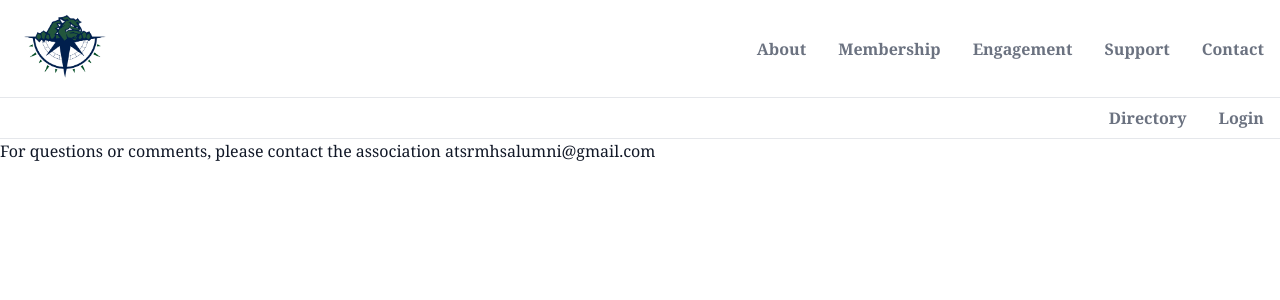
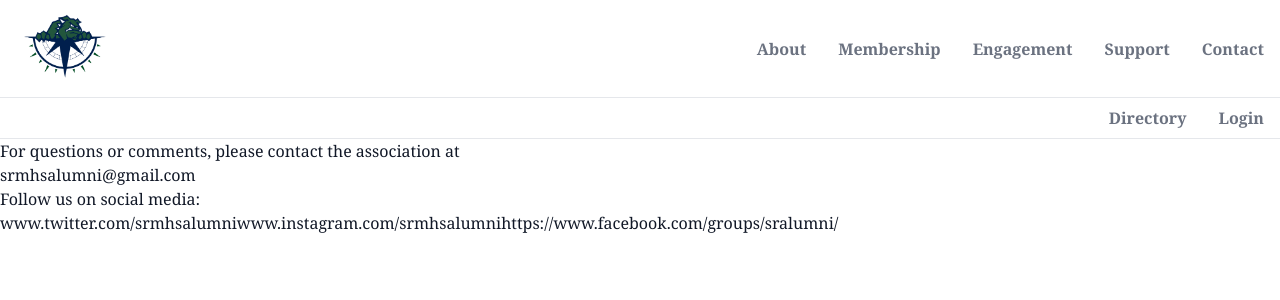
Before and after one commit to philihp/srmhsalumni, a Next.js app: page /contact-us in a window 1280 px wide. Shown: the top 300 px of the page. Built offline with nearby package versions, Linux system fonts and the light colour scheme; no server answers; what @tailwindcss/custom-forms, @tailwindcss/typography would draw is missing.

Commit message:
Update contact-us.js

```diff
--- a/pages/contact-us.js
+++ b/pages/contact-us.js
@@ -2,8 +2,16 @@ import React from 'react'
 
 const ContactUs = () => (
   <div>
-    For questions or comments, please contact the association at
+    For questions or comments, please contact the association at<p> </p>
     <a href="mailto:srmhsalumni@gmail.com">srmhsalumni@gmail.com</a>
+
+  <p>
+  Follow us on social media:
+  </p>
+<a href="www.twitter.com/srmhsalumni">www.twitter.com/srmhsalumni</a>
+<a href="www.instagram.com/srhmhsalumni">www.instagram.com/srmhsalumni</a>
+<a href="https://www.facebook.com/groups/sralumni/">https://www.facebook.com/groups/sralumni/</a>
+
   </div>
 )
 
```
